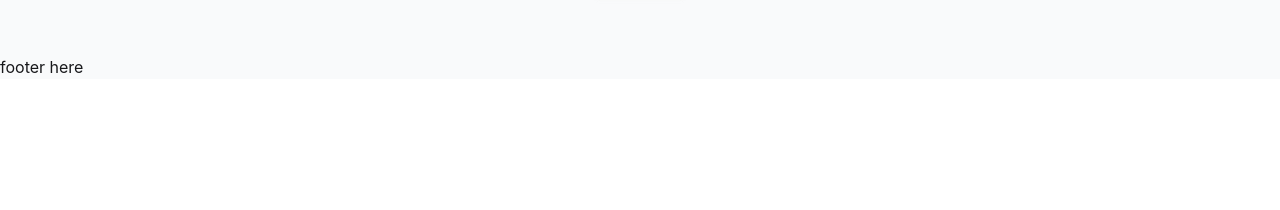
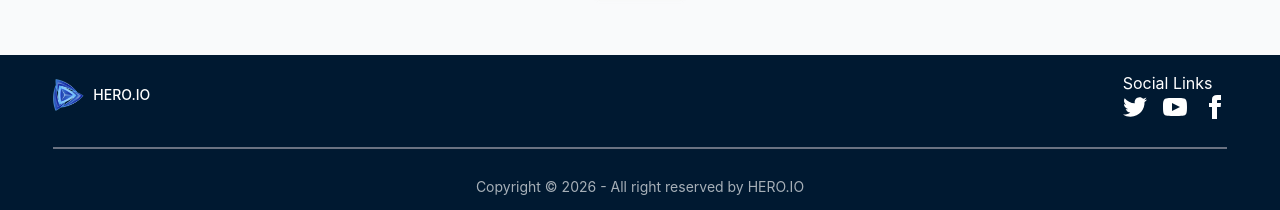
Before and after one commit to shoyonp/hero-IO, a React (Vite) app: page / in a window 1280 px wide. Shown: the part 1651-1861 px from the top of the page. Before the commit the page ends 1730 px from the top, so only its background shows below. Built offline with nearby package versions, Linux system fonts and the light colour scheme.

Commit message:
footer added

```diff
--- a/src/components/Shared/Footer.jsx
+++ b/src/components/Shared/Footer.jsx
@@ -1,11 +1,62 @@
-import React from 'react';
+import logo from "../../assets/logo.png";
 
 const Footer = () => {
-    return (
-        <div>
-            footer here
-        </div>
-    );
+  return (
+    <div className="bg-[#001931] text-white">
+      <footer className="w-11/12 mx-auto py-4 flex items-center justify-between">
+        <aside className="flex gap-2 items-center">
+          <img src={logo} alt="Logo" className="w-8" />
+          <p className="font-medium text-sm">HERO.IO</p>
+        </aside>
+        <nav className="md:place-self-center md:justify-self-end">
+          <p>Social Links</p>
+          <div className="flex items-center gap-4">
+            <a>
+              <svg
+                xmlns="http://www.w3.org/2000/svg"
+                width="24"
+                height="24"
+                viewBox="0 0 24 24"
+                className="fill-current"
+              >
+                <path d="M24 4.557c-.883.392-1.832.656-2.828.775 1.017-.609 1.798-1.574 2.165-2.724-.951.564-2.005.974-3.127 1.195-.897-.957-2.178-1.555-3.594-1.555-3.179 0-5.515 2.966-4.797 6.045-4.091-.205-7.719-2.165-10.148-5.144-1.29 2.213-.669 5.108 1.523 6.574-.806-.026-1.566-.247-2.229-.616-.054 2.281 1.581 4.415 3.949 4.89-.693.188-1.452.232-2.224.084.626 1.956 2.444 3.379 4.6 3.419-2.07 1.623-4.678 2.348-7.29 2.04 2.179 1.397 4.768 2.212 7.548 2.212 9.142 0 14.307-7.721 13.995-14.646.962-.695 1.797-1.562 2.457-2.549z"></path>
+              </svg>
+            </a>
+            <a>
+              <svg
+                xmlns="http://www.w3.org/2000/svg"
+                width="24"
+                height="24"
+                viewBox="0 0 24 24"
+                className="fill-current"
+              >
+                <path d="M19.615 3.184c-3.604-.246-11.631-.245-15.23 0-3.897.266-4.356 2.62-4.385 8.816.029 6.185.484 8.549 4.385 8.816 3.6.245 11.626.246 15.23 0 3.897-.266 4.356-2.62 4.385-8.816-.029-6.185-.484-8.549-4.385-8.816zm-10.615 12.816v-8l8 3.993-8 4.007z"></path>
+              </svg>
+            </a>
+            <a>
+              <svg
+                xmlns="http://www.w3.org/2000/svg"
+                width="24"
+                height="24"
+                viewBox="0 0 24 24"
+                className="fill-current"
+              >
+                <path d="M9 8h-3v4h3v12h5v-12h3.642l.358-4h-4v-1.667c0-.955.192-1.333 1.115-1.333h2.885v-5h-3.808c-3.596 0-5.192 1.583-5.192 4.615v3.385z"></path>
+              </svg>
+            </a>
+          </div>
+        </nav>
+      </footer>
+      <div className="border border-gray-500 w-11/12 mx-auto my-3"></div>
+      <section className="footer sm:footer-horizontal footer-center p-4">
+        <aside>
+          <p className="text-sm text-white/65">
+            Copyright © {new Date().getFullYear()} - All right reserved by HERO.IO
+          </p>
+        </aside>
+      </section>
+    </div>
+  );
 };
 
 export default Footer;
--- a/src/router/router.jsx
+++ b/src/router/router.jsx
@@ -20,12 +20,18 @@
       },
       {
         path: "installation",
-        loader: () => fetch("/apps.json"),
+        loader: async () => {
+          const res = await fetch("/apps.json");
+          return res.json();
+        },
         Component: Installation,
       },
       {
         path: "appDetail/:id",
-        loader: () => fetch("/apps.json"),
+        loader: async () => {
+          const res = await fetch("/apps.json");
+          return res.json();
+        },
         Component: AppDetail,
       },
     ],
```
